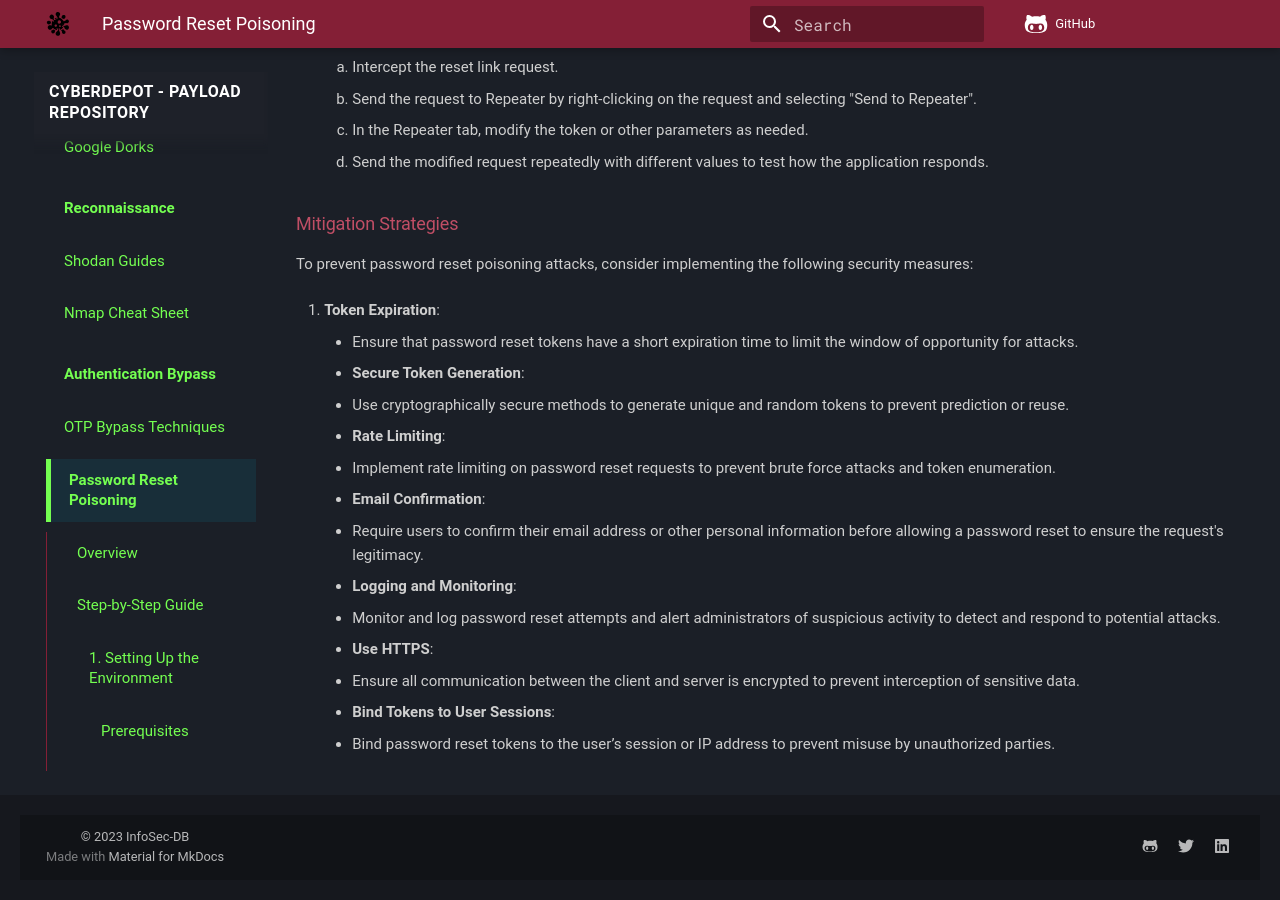
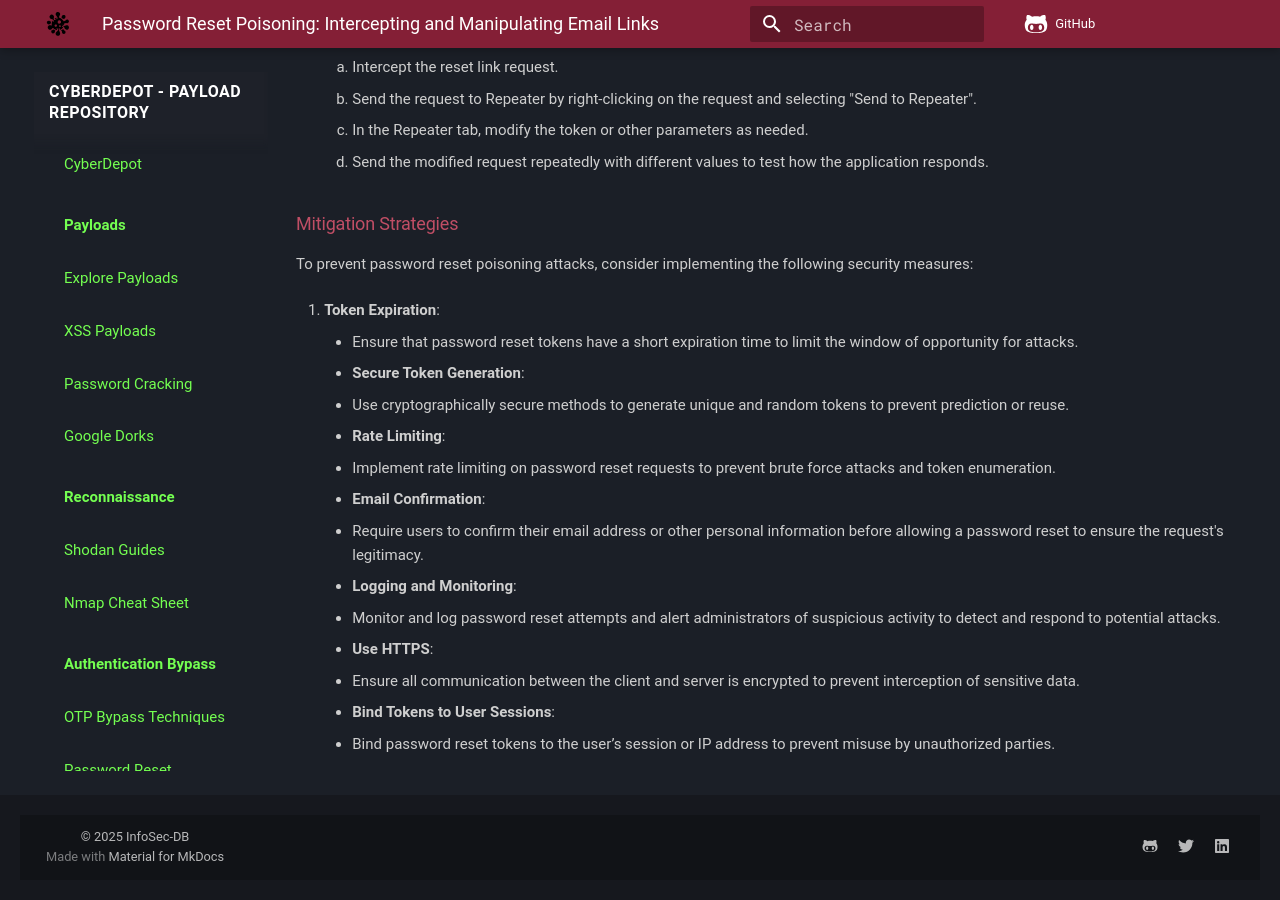
Before and after one commit to InfoSec-DB/CyberDepot, an MkDocs documentation site: the page built from docs/passresetpoison.md, in a window 1280 px wide and 900 px high, scrolled down 3606 px. Built offline with MkDocs 1.6.1 and Material for MkDocs 9.7.7, drawn with Linux system fonts in a browser that asks for light colours; comment, search, counter and statistics services are not loaded.

```diff
--- a/mkdocs.yml
+++ b/mkdocs.yml
@@ -5,24 +5,21 @@ repo_url: https://github.com/InfoSec-DB/CyberDepot
 nav:
   - CyberDepot: index.md
   - Payloads:
-      - XSS Payloads: xsspayloads.md
-  - Password Cracking: passcrack.md
-  - Google Dorks: googledorks.md
+      - "Explore Payloads": payloads/index.md
+      - "XSS Payloads": payloads/xsspayloads.md
+      - "Password Cracking": payloads/passcrack.md
+      - "Google Dorks": payloads/googledorks.md
   - Reconnaissance:
-      - Shodan Guides: shodan.md
-      - Nmap Cheat Sheet: nmap.md
+      - "Shodan Guides": reconnaissance/shodan.md
+      - "Nmap Cheat Sheet": reconnaissance/nmap.md
   - Authentication Bypass:
-      - OTP Bypass Techniques: otpbypass.md
-      - Password Reset Poisoning: passresetpoison.md
-      - 2FA Bypass via CSRF: 2fabypasscsrf.md
+      - "OTP Bypass Techniques": auth_bypass/otpbypass.md
+      - "Password Reset Poisoning": auth_bypass/passresetpoison.md
+      - "2FA Bypass via CSRF": auth_bypass/2fabypasscsrf.md
   - Vulnerability Disclosures:
-      - Boelter Blue System Management v1.3: vuln_boelter_blue.md
+      - "Boelter Blue System Management v1.3": vuln_disclosures/vuln_boelter_blue.md
   - HTB Writeups:
-      - MonGod: htb_mongod.md
-
-
-
-
+      - "MonGod": htb/mongod.md
 
 theme:
   name: material
@@ -36,23 +33,23 @@ theme:
     - content.code.copy
     - navigation.instant
     - navigation.instant.progress
-    - navigation.sections
-    - navigation.expand
+    - navigation.sections  # Enables collapsible categories
+    - navigation.expand  # Keeps top categories visible
     - navigation.prune
+    - navigation.indexes  # Ensures category names are clickable
     - toc.follow
-    - navigation.top
     - header.autohide
   language: en
   palette:
-    - scheme: slate  # Use a dark scheme as the base
-      primary: custom  # Bright red for primary actions and highlights
-      accent: grey  # Grey for less prominent accents
-  dark_mode: true  # Ensure that dark mode is the default
+    - scheme: slate  # Dark mode
+      primary: custom  # Bright red for highlights
+      accent: grey  # Subtle contrast
+  dark_mode: true
   font:
-    text: "Roboto Mono"  # Monospaced font for that code-like feel
-    code: "Fira Code"  # Excellent for showing code snippets with ligatures
-  logo: "img/logo.svg"  # Custom logo for branding
-  favicon: "img/favicon.ico"  # Custom favicon
+    text: "Roboto Mono"
+    code: "Fira Code"
+  logo: "img/logo.svg"
+  favicon: "img/favicon.ico"
   icon:
     repo: fontawesome/brands/github-alt
   titles_only: true
@@ -63,10 +60,10 @@ plugins:
   - search
 
 extra_css:
-  - css/custom.css  # Additional styles for customization
+  - css/custom.css  # Custom styles
 
 extra_javascript:
-  - js/custom.js  # For any special interactive elements or fixes
+  - js/custom.js  # Custom scripts
 
 extra:
   social:
@@ -98,4 +95,4 @@ markdown_extensions:
           - overrides/.icons
 
 copyright: |
-  &copy; 2023 <a href="https://github.com/InfoSec-DB/" target="_blank" rel="noopener">InfoSec-DB</a>
+  &copy; 2025 <a href="https://github.com/InfoSec-DB/" target="_blank" rel="noopener">InfoSec-DB</a>
```
Also changed, not shown: site/css/custom.css.
